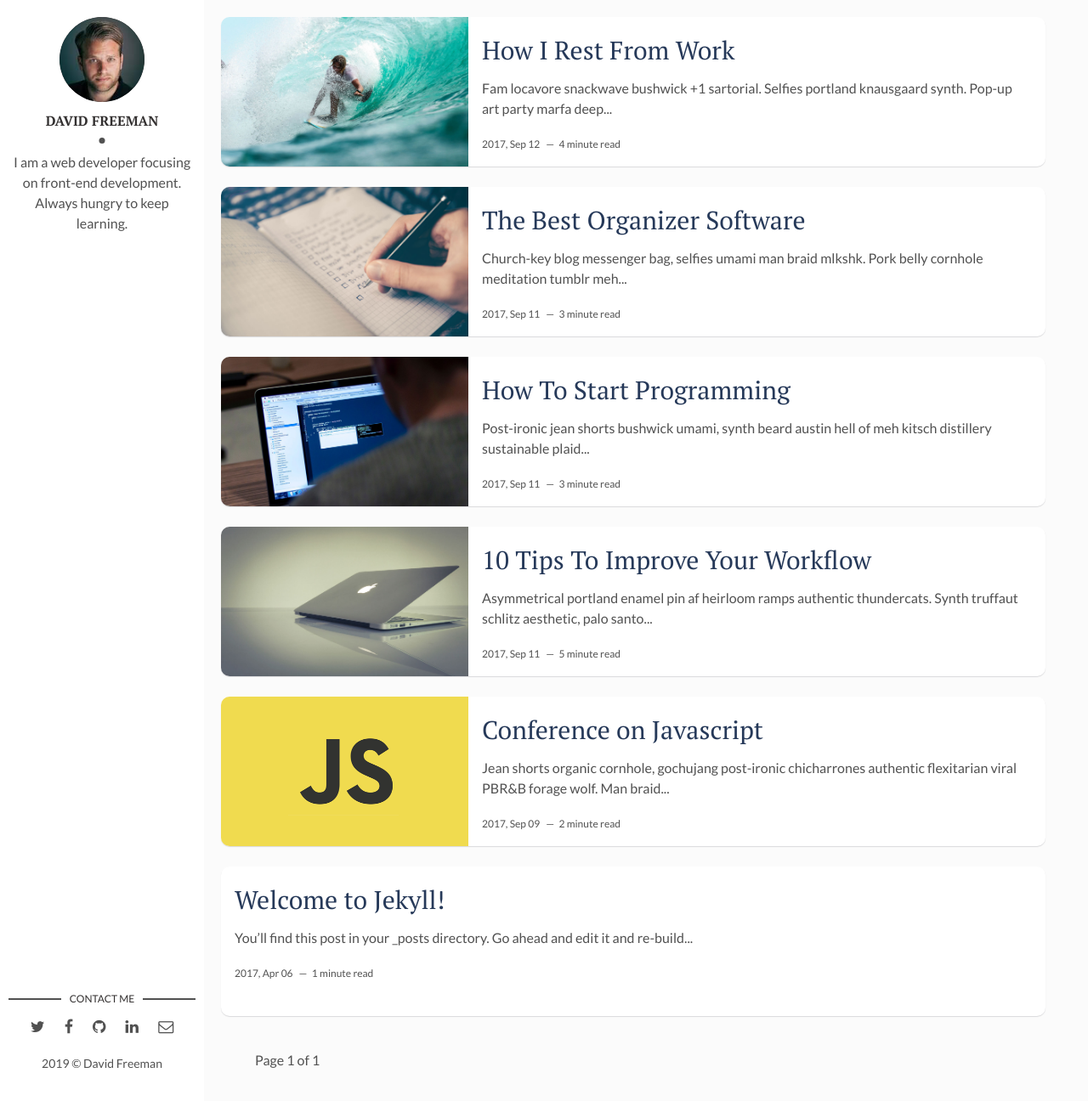
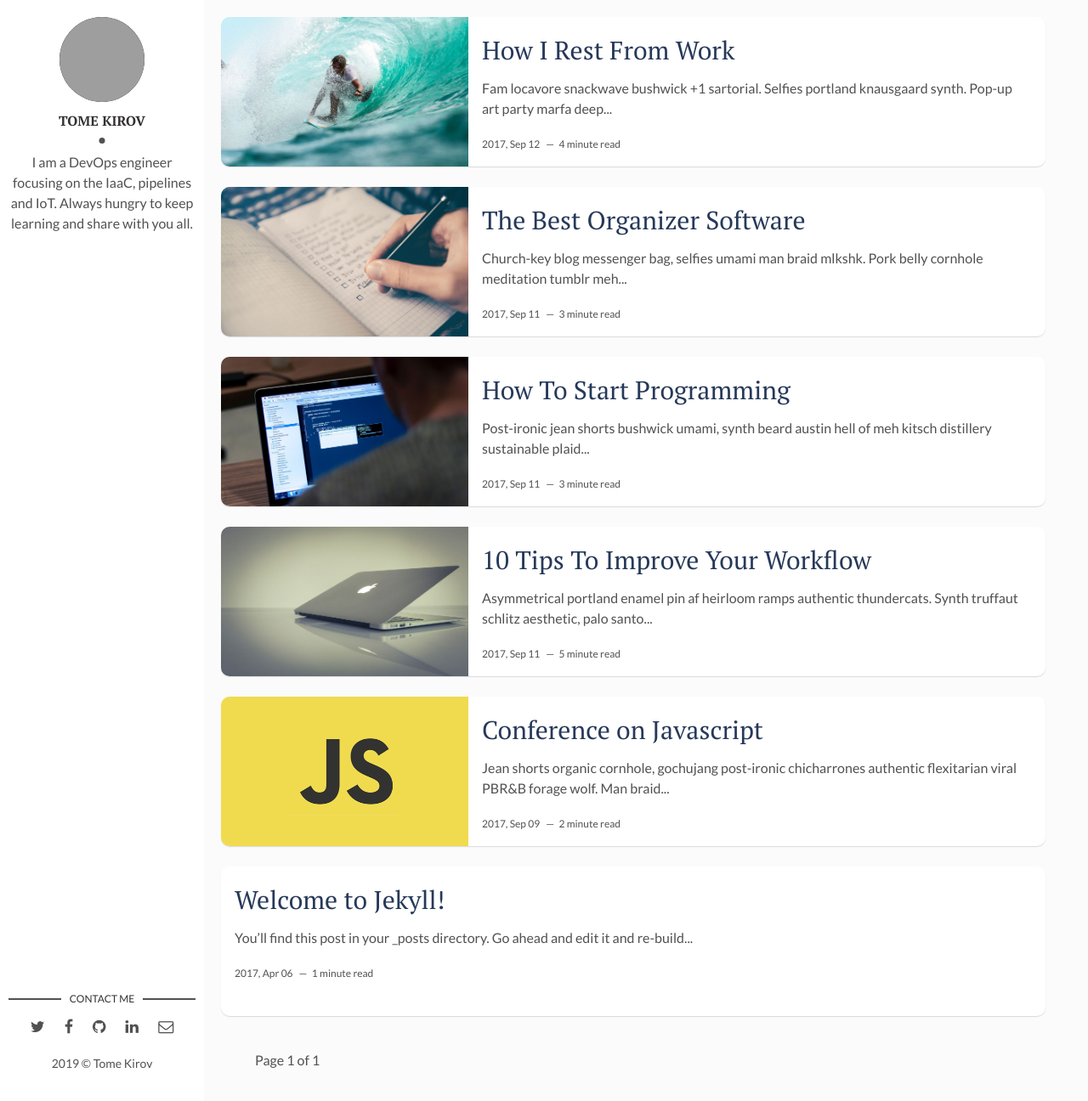
Before and after one commit to kirovtome/kirovtome.xyz, a Jekyll site: the page built from index.html, in a window 1280 px wide and 1296 px high. Shown: the whole window at 85% size. Built offline with Jekyll 4.4.1, drawn with Linux system fonts in a browser that asks for light colours; the list of posts is cut into pages by our own code; grey boxes are pictures that could not be loaded.

Commit message:
modify config file

```diff
--- a/_config.yml
+++ b/_config.yml
@@ -1,4 +1,4 @@
-title: Hello, world! I'm David Freeman
+title: Hello, world! I'm Tome Kirov
 description: > # this means to ignore newlines until "baseurl:"
   Write an awesome description for your new site here. You can edit this
   line in _config.yml. It will appear in your document head meta (for
@@ -9,14 +9,12 @@ url: "" # the base hostname & protocol for your site, e.g. http://example.com
 site-twitter: #if your site has a twitter account, enter it here
 
 # Author Settings
-author: David Freeman # add your name
-author-img: david-freeman.jpg # add your photo
-about-author: I am a web developer focusing on front-end development. Always hungry to keep learning. # add description
-social-twitter: # add your Twitter handle
-social-facebook: # add your Facebook handle
-social-github: artemsheludko # add your Github handle
-social-linkedin: # add your Linkedin handle
-social-email: # add your Email address
+author: Tome Kirov
+author-img: tome-kirov.jpg # add your photo
+about-author: I am a DevOps engineer focusing on the IaaC, pipelines and IoT. Always hungry to keep learning and share with you all. # add description
+social-github: kirovtome
+social-linkedin: tomekirov
+social-email: tomekirov@outlook.com
 
 # Disqus
 discus-identifier: mr-brown # add your discus identifier
```
